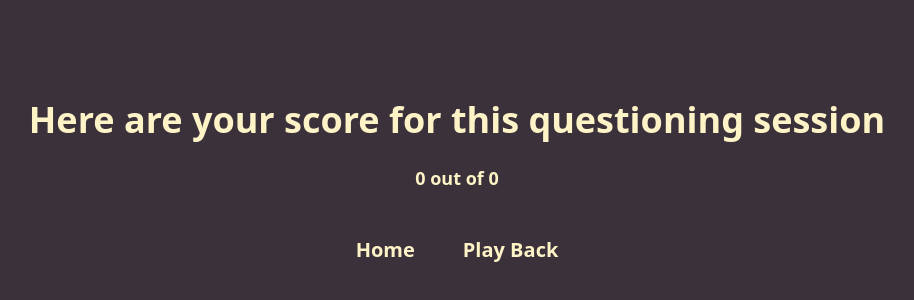
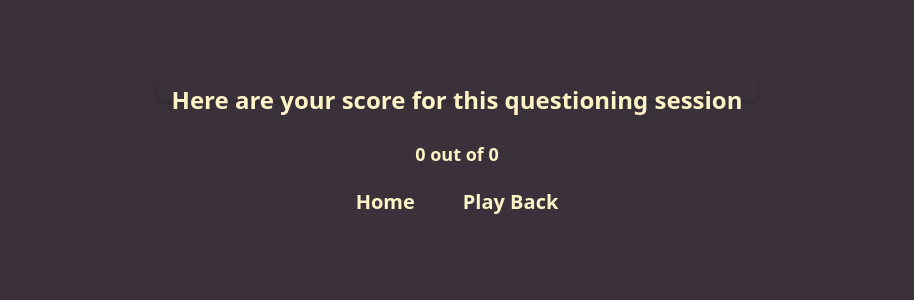
Before and after one commit to nyapblesso-a11y/Quizz_App, a React (Vite) app: page /quizz/results in a window 1280 px wide. Shown: the part 92-392 px from the top of the page, without its empty margins (183-1097 px from the left). Built offline with nearby package versions, Linux system fonts and the light colour scheme.

Commit message:
the height of the result page has been added

```diff
--- a/src/HomePage/HomePage.jsx
+++ b/src/HomePage/HomePage.jsx
@@ -16,7 +16,7 @@ const HopePage = () => {
         </h1>
 
         <h6 className="text-2xl text-gray-900 mb-2 font-bold ">
-          Game Rules: You've got 10 random questions to answer in 10 seconds.
+          Game Rules: You've got 10 random questions to answer in 10 seconds
           Failure to answer any question will automatically take you to the next
           question and then you'll score no point to the unanswered question.
           Test your knowledge and have fun.
--- a/src/ResultsPage/ResutsPage.jsx
+++ b/src/ResultsPage/ResutsPage.jsx
@@ -29,11 +29,11 @@ const ResutsPage = () => {
   console.log("Questions", questions);
   return (
     <>
-      <div className="bg-transparent  p-8 rounded-lg shadow-md text-center">
-        <h1 className="text-4xl font-bold text-violet mb-6 text-amber-100">
+      <div className="bg-transparent h-0.5  p-4 rounded-lg shadow-md text-center">
+        <h1 className="text-2xl font-bold text-violet mb-6 text-amber-100">
           Here are your score for this questioning session
         </h1>
-        <p className="text-lg text-amber-100 mb-8 font-bold">
+        <p className="text-lg text-amber-100 mb-2 font-bold">
           {score} out of {questions.length}
         </p>
 
@@ -71,13 +71,13 @@ const ResutsPage = () => {
 
         <div className="">
           <button
-            className="bg-transparent p-8 hover:bg-[#232024] text-amber-100 font-bold py-3 px-6 rounded-1.5xl text-xl transition duration-300 ease-in-out transform hover:scale-105"
+            className="bg-transparent p-2 hover:bg-[#232024] text-amber-100 font-bold py-3 px-6 rounded-1.5xl text-xl transition duration-300 ease-in-out transform hover:scale-105"
             onClick={() => navigate("/")}
           >
             Home
           </button>
           <button
-            className="bg-transparent p-8 hover:bg-[#232024] text-amber-100 font-bold py-3 px-6 rounded-1.5xl text-xl transition duration-300 ease-in-out transform hover:scale-105"
+            className="bg-transparent p-2 hover:bg-[#232024] text-amber-100 font-bold py-3 px-6 rounded-1.5xl text-xl transition duration-300 ease-in-out transform hover:scale-105"
             onClick={handlePlayBack}
           >
             Play Back
```
